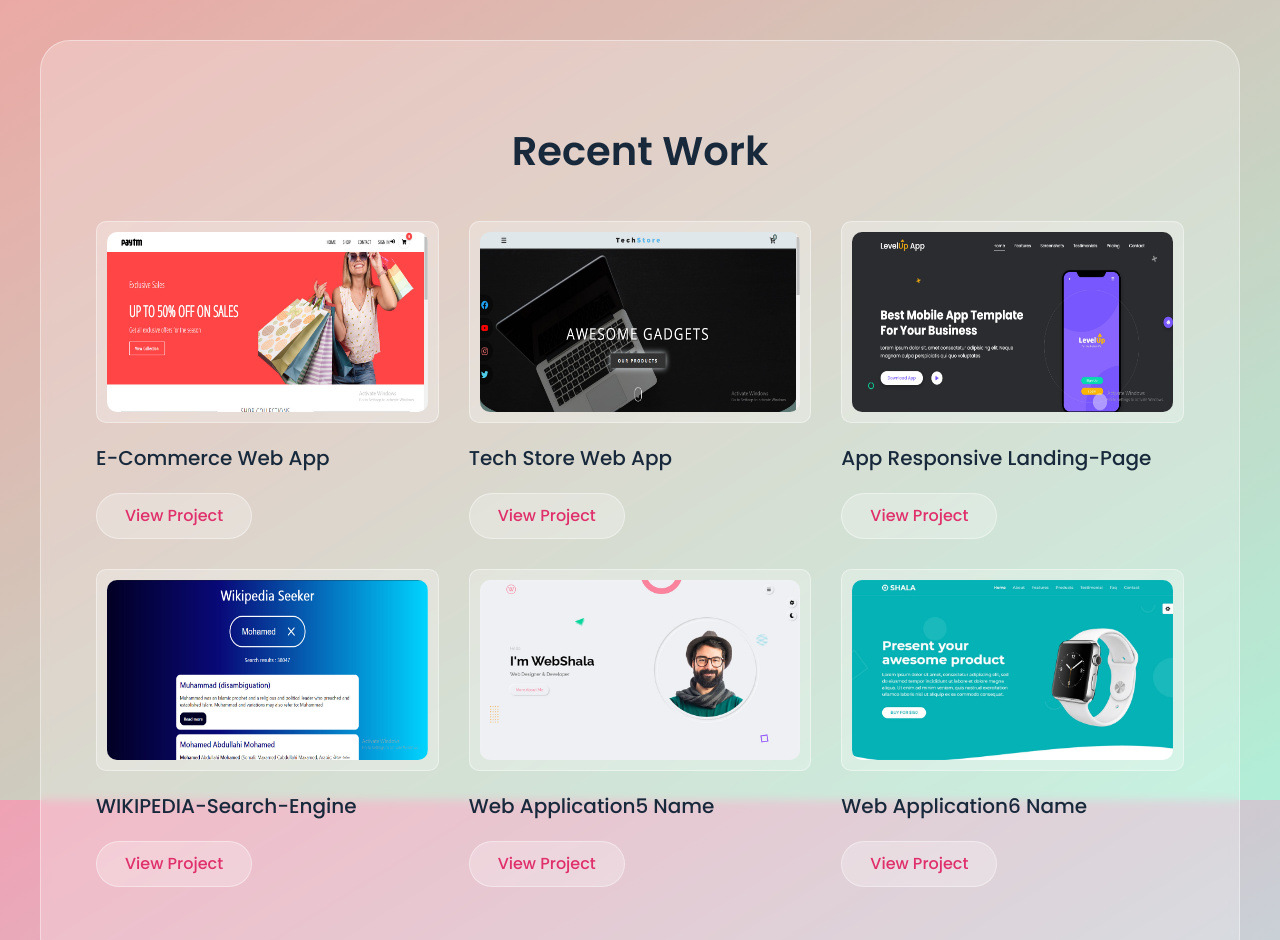
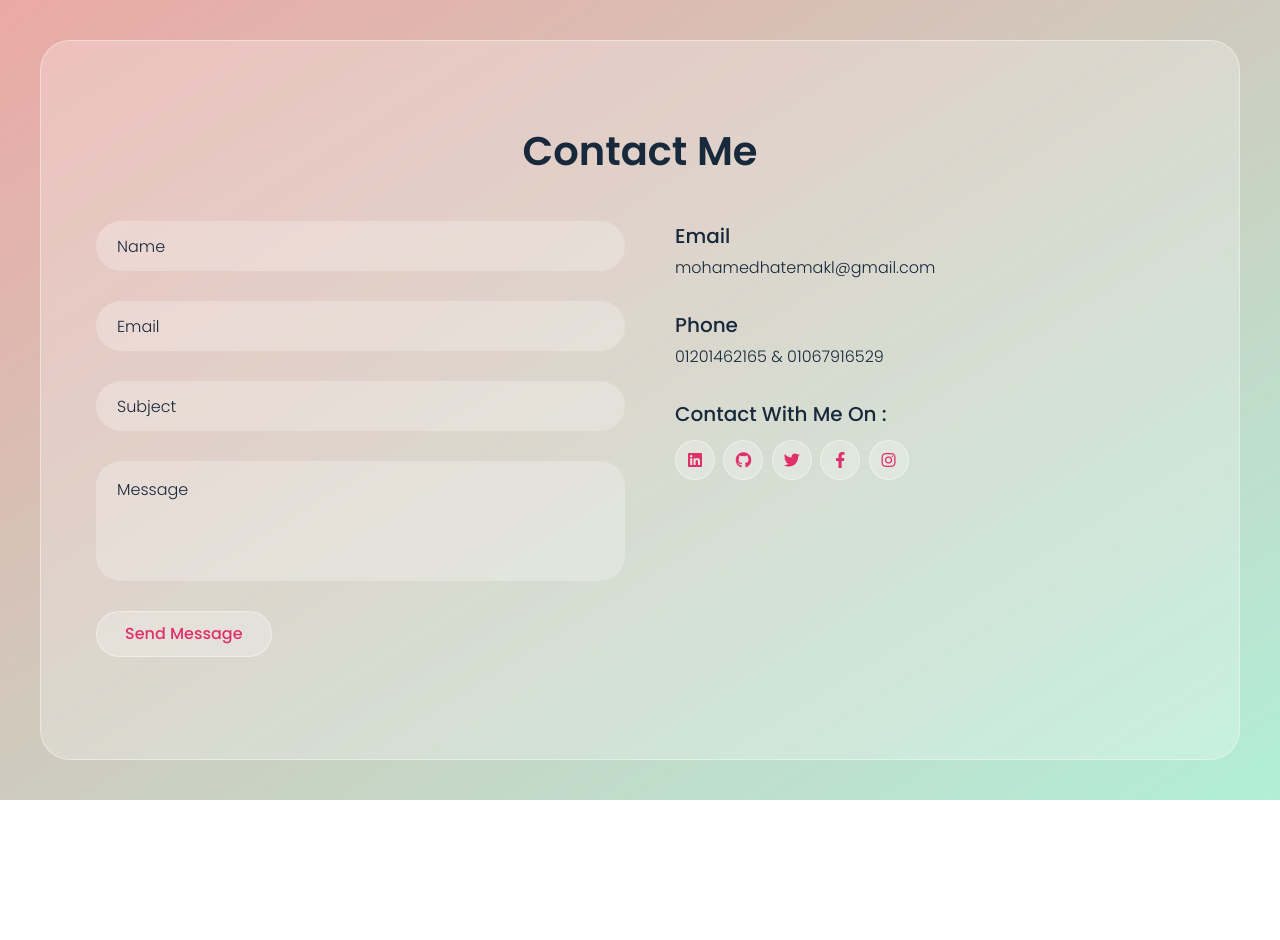
Before and after one commit to Mohamed-Hatem153/myPortfolio, a plain HTML site: page index.html in a window 1280 px wide. Shown: the top 940 px of the page. After the commit the page ends 800 px from the top, so only its background shows below. Drawn offline with Linux system fonts and the light colour scheme.

Commit message:
complete contact section and add contact info

```diff
--- a/css/style.css
+++ b/css/style.css
@@ -518,3 +518,83 @@ button {
   text-transform: lowercase;
   color: var(--main-color);
 }
+
+/*-------- Contact section --------*/
+.contact-form,
+.contact-info {
+  width: 50%;
+  padding: 0 15px;
+}
+.contact-form .input-group {
+  width: 100%;
+  margin-bottom: 30px;
+}
+.contact-form .input-control::placeholder {
+  color: var(--blue-dark);
+  font-weight: 300;
+  place-content: 0.8;
+}
+.contact-form .input-control {
+  display: block;
+  width: 100%;
+  height: 50px;
+  border-radius: 25px;
+  -webkit-border-radius: 25px;
+  -moz-border-radius: 25px;
+  -ms-border-radius: 25px;
+  -o-border-radius: 25px;
+  background-color: var(--white-alpha-25);
+  border: 1px solid transparent;
+  font-size: 16px;
+  font-family: inherit;
+  font-weight: 400;
+  padding: 0 20px;
+  color: var(--blue-dark);
+  transition: border-color 0.3s ease;
+  -webkit-transition: border-color 0.3s ease;
+  -moz-transition: border-color 0.3s ease;
+  -ms-transition: border-color 0.3s ease;
+  -o-transition: border-color 0.3s ease;
+}
+.contact-form .input-control:focus {
+  border-color: var(--white-alpha-40);
+}
+.contact-form textarea.input-control {
+  height: 120px;
+  resize: none;
+  padding-top: 15px;
+}
+.contact-info-item {
+  margin: 0 0 30px;
+  padding: 0 0 0 20px;
+}
+.contact-info-item h3 {
+  font-size: 20px;
+  text-transform: capitalize;
+  margin: 0 0 5px;
+}
+.contact-info-item .social-links a {
+  display: inline-flex;
+  align-items: center;
+  justify-content: center;
+  height: 40px;
+  width: 40px;
+  background-color: var(--white-alpha-25);
+  color: var(--main-color);
+  border: 1px solid var(--white-alpha-40);
+  border-radius: 50%;
+  -webkit-border-radius: 50%;
+  -moz-border-radius: 50%;
+  -ms-border-radius: 50%;
+  -o-border-radius: 50%;
+  margin: 6px 4px 0 0;
+  transition: all 0.3s ease;
+  -webkit-transition: all 0.3s ease;
+  -moz-transition: all 0.3s ease;
+  -ms-transition: all 0.3s ease;
+  -o-transition: all 0.3s ease;
+}
+.contact-info-item .social-links a:hover {
+  color: var(--white);
+  background-color: var(--main-color);
+}
--- a/index.html
+++ b/index.html
@@ -23,7 +23,7 @@
             </div>
             <div class="home-img">
               <div class="img-box">
-                <img src="img/profile-img.png" alt="profile-img" />
+                <img src="img/profile.jpg" alt="profile-img" />
               </div>
             </div>
           </div>
@@ -42,7 +42,7 @@
           <div class="row">
             <div class="about-img">
               <div class="img-box">
-                <img src="img/about-img.png" alt="about img" />
+                <img src="img/about-img.jpg" alt="about img" />
               </div>
             </div>
             <div class="about-text">
@@ -161,7 +161,7 @@
       <!-- About section end -->
 
       <!-- Portfolio section start -->
-      <section class="portfolio-section sec-padding">
+      <section class="portfolio-section sec-padding hidden">
         <div class="container">
           <div class="row">
             <div class="section-title">
@@ -402,6 +402,91 @@
       <!-- Portfolio section end -->
 
       <!-- Contact section start -->
+      <section class="contact-section sec-padding">
+        <div class="container">
+          <div class="row">
+            <div class="section-title">
+              <h2>contact me</h2>
+            </div>
+          </div>
+          <div class="row">
+            <div class="contact-form">
+              <form>
+                <div class="row">
+                  <div class="input-group">
+                    <input
+                      type="text"
+                      class="input-control"
+                      placeholder="Name"
+                      required
+                    />
+                  </div>
+                  <div class="input-group">
+                    <input
+                      type="email"
+                      class="input-control"
+                      placeholder="Email"
+                      required
+                    />
+                  </div>
+                  <div class="input-group">
+                    <input
+                      type="text"
+                      class="input-control"
+                      placeholder="Subject"
+                      required
+                    />
+                  </div>
+                  <div class="input-group">
+                    <textarea
+                      class="input-control"
+                      placeholder="Message"
+                      required
+                    ></textarea>
+                  </div>
+                  <div class="submit-btn">
+                    <button class="btn" type="button">send message</button>
+                  </div>
+                </div>
+              </form>
+            </div>
+            <div class="contact-info">
+              <div class="contact-info-item">
+                <h3>Email</h3>
+                <p>mohamedhatemakl@gmail.com</p>
+              </div>
+              <div class="contact-info-item">
+                <h3>Phone</h3>
+                <p>01201462165 & 01067916529</p>
+              </div>
+              <div class="contact-info-item">
+                <h3>Contact with me on :</h3>
+                <div class="social-links">
+                  <a
+                    href="https://www.linkedin.com/in/mohamed-hatem153/"
+                    target="_blank"
+                    ><i class="fab fa-linkedin"></i
+                  ></a>
+                  <a href="https://github.com/Mohamed-Hatem153" target="_blank"
+                    ><i class="fab fa-github"></i
+                  ></a>
+                  <a href="https://twitter.com/3klo0oZ" target="_blank"
+                    ><i class="fab fa-twitter"></i
+                  ></a>
+                  <a
+                    href="https://www.facebook.com/mohamed.hatem.9022662"
+                    target="_blank"
+                    ><i class="fab fa-facebook-f"></i
+                  ></a>
+                  <a href="https://www.instagram.com/3klo0oz/" target="_blank"
+                    ><i class="fab fa-instagram"></i
+                  ></a>
+                </div>
+              </div>
+            </div>
+          </div>
+        </div>
+      </section>
       <!-- Contact section end -->
     </div>
     <!-- Main end -->
```
Also changed, not shown: img/PicsArt_07-30-05.24.09.jpg (deleted), img/about-img.JPG (added), img/portfolio/about-img.png (renamed from img/about-img.png), img/portfolio/profile-img.png (renamed from img/profile-img.png), img/profile.jpg (added).
